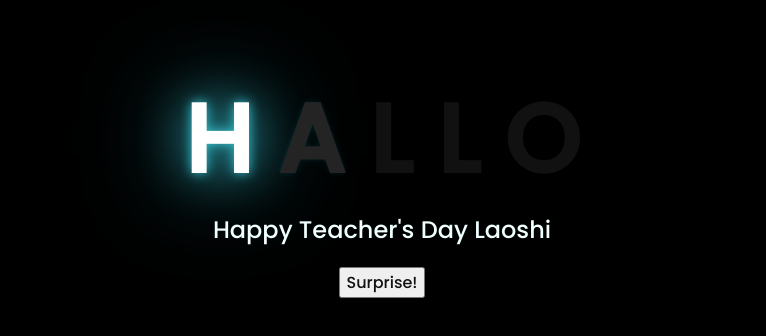
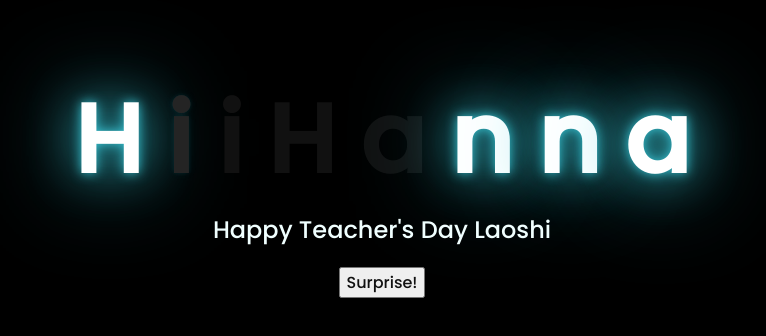
Before and after one commit to howunfair/4her, a plain HTML site: page index.html in a window 1280 px wide. Shown: the part 226-562 px from the top of the page, without its empty margins (266-1032 px from the left). Drawn offline with Linux system fonts and the light colour scheme.

Commit message:
Update index.html

```diff
--- a/index.html
+++ b/index.html
@@ -12,10 +12,13 @@
     <div class="greetings">
     <!-- Thanks for your hard work Hanna! <span>text...</span -->
         <span>H</span>
-        <span>A</span>
-        <span>L</span>
-        <span>L</span>
-        <span>O</span>
+        <span>i</span>
+        <span>i</span>
+        <span>H</span>
+        <span>a</span>
+        <span>n</span>
+        <span>n</span>
+        <span>a</span>
     </div>
     <div class="description">
         <span>Happy Teacher's Day Laoshi </span>
```
